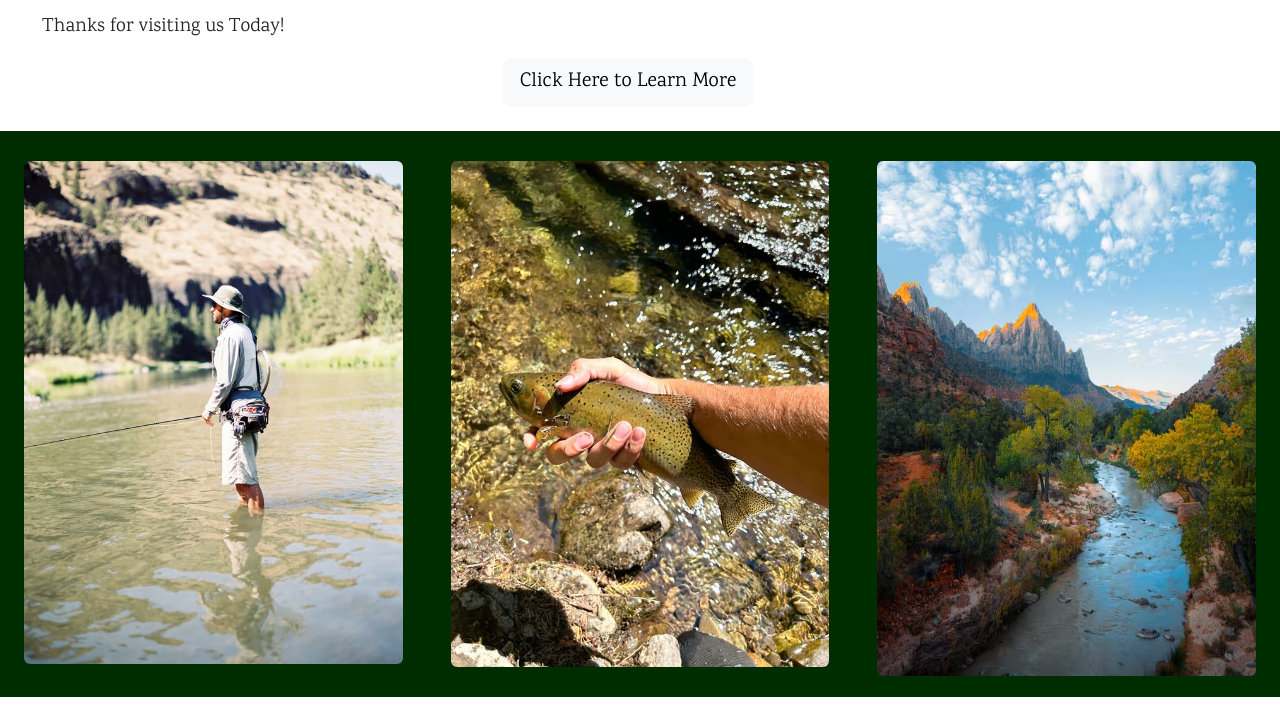
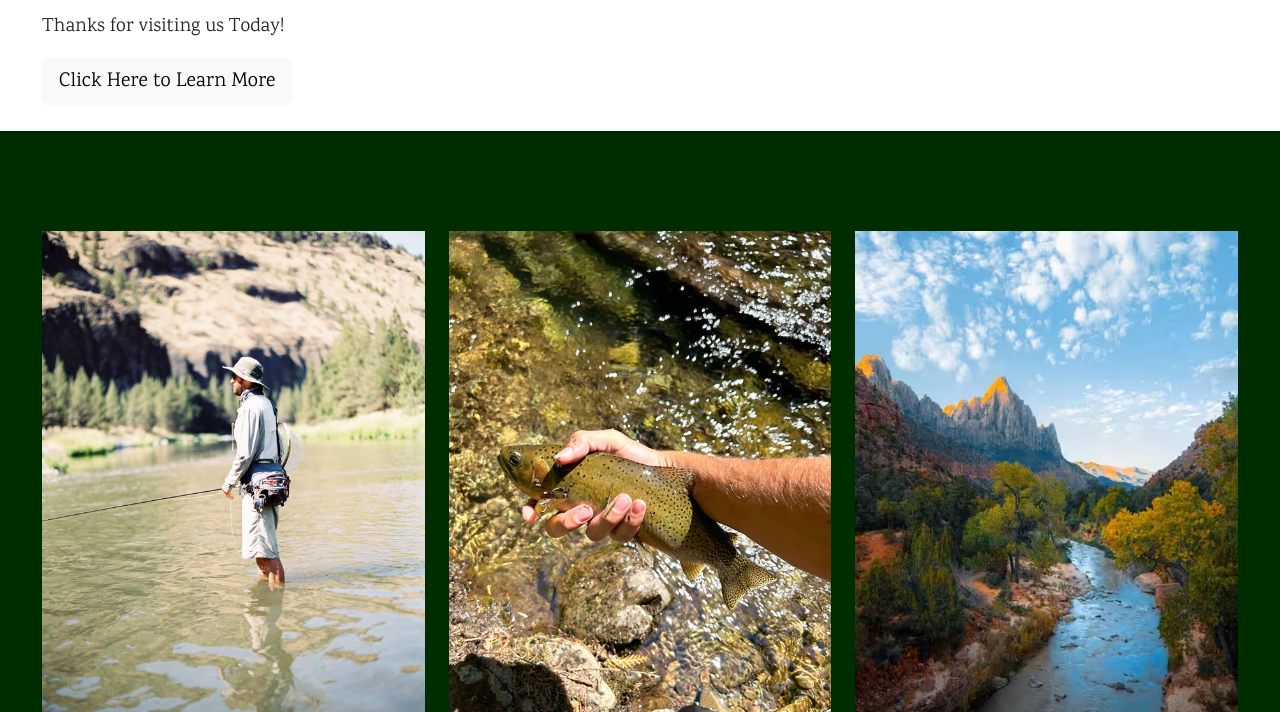
Before and after one commit to Coelecanth/Project1-final, a website: page index.html in a window 1280 px wide. Shown: the part 811-1523 px from the top of the page. Drawn offline with nearby package versions, Linux system fonts and the light colour scheme; a web font is replaced by a local one.

Commit message:
Debig/Fix - based on feedback corected styles and images, formatting for pages.

```diff
--- a/assets/css/style.css
+++ b/assets/css/style.css
@@ -18,25 +18,21 @@
     background-size: cover;
     min-height: 50vh;
 }
- /*--apply background gradeint to give subtle fade on Hero Banner for index, and FAQ-----*/
+ /*------------apply background gradeint to give subtle fade on Hero Banner for index, and FAQ-----*/
 .black-box {
     background: rgb(42,38,0);
     background: linear-gradient(180deg, rgba(42,38,0,1) 0%, rgba(42,38,0,0.5) 85%, rgba(42,38,0,0) 100%);
 }
-
-/* --------------------hero headings--------------------*/
+/* --------------------hero font settings--------------------*/
 .title-header {
     color: #bfd8bdff;
     font-family:  'Great Vibes', cursive;
     padding-top: 2%;
 }
-
 .tagline-heading {
     color: #77bfa3ff;
     font-family:  'Radley', serif;
-
 }
-
  /*----------- formatting for form/contact page------------------- */
  .tagline-heading-form {
     /*color:  #98c9a3ff; */
@@ -86,7 +82,6 @@
     background: rgb(42,38,0);
     background: linear-gradient(180deg, rgba(42,38,0,0.9) 0%, rgba(42,38,0,0.5) 70%, rgba(42,38,0,0.3) 95%, rgba(42,38,0,0) 100%);
 }
-
 .logo-form {
     /*--apply background in case image does not load, with contrasting colour-----*/
     background-color: #002d00ff;
@@ -101,10 +96,15 @@
 background-color: #002d00ff;
 }
 
-.loc-img-format {
-    max-height:100%;
-    margin-top: 30px;
-    margin-bottom: 30px;
+.loc-band-format {
+    padding-top: 60px;
+    padding-bottom: 60px;
+    padding-left: 30px;
+    padding-right: 30px;
+}
+.loc-band-img-format {
+    padding-top:40px;
+    padding-bottom:40px;
 
 }
 /* ---------------------General page settings----------*/
@@ -116,47 +116,36 @@ body {
     font-size: 1.2rem;
     margin-left: 30px;
     margin-right: 30px;
-
 }
 
 /* ----- this is applied across all pages - padding grid should be set to height to match footer---- */
 .loc-grid-padding{
     padding-bottom:  150px;
-
 }
-.loc-para-padding{
-    padding-bottom:  25px;
-
-}
-
-
 
 /* ---------------FAQ text formattitng ------------------------- */
 .loc-text-gallery-heading {
     color: #2a2600ff;
     font-family:  'Radley', serif;
 }
-
+.loc-para-padding{
+    padding-bottom:  25px;
+}
 .loc-text-faq {
     margin-top: 10px;
     margin-bottom: 10px;
-    margin-right: 20px;
-    margin-left: 20px;
+    padding: auto;
     text-align: justify;
     font-size:  1.2rem;
 }
-
 .loc-text-faq-center {
     margin-top: 10px;
-    margin-left: 20px;
-    margin-right: 20px;
+    margin-bottom: 10px;
+    padding: auto;
     text-align: justify;
    font-size:  1.2rem;
 }
-
-
 .loc-faq-contact {
-
     font-size:  1.2rem;
     margin-left: 20px;
     margin-right: 20px;
@@ -170,8 +159,6 @@ body {
        justify-content:left;
        font-size:  1.5rem;
 }
-
-
 /* ------------targets global footer properties ------------*/
 .loc-footer {
     background-color: #98c9a3ff;
@@ -186,7 +173,6 @@ body {
     margin-left: 5px;
     padding-right: 5px;
 }
-
 .loc-social-links li a i {
     padding-bottom: 5px;
     padding-top: 16px;
@@ -200,11 +186,9 @@ body {
     background: #bfd8bdff;
     transition: all 0.35s ease-in-out;
 }
-
 .loc-social-links li a i:hover {
     background: #002d006f;
 }
-
 .loc-text-copy {
     font-family:  'Radley', serif;
     font-size: 1.1em;
--- a/index.html
+++ b/index.html
@@ -63,26 +63,27 @@
 			</div>
 
 			<div class="row">
-				<div class="col text-center loc-text-body loc-para-padding">
+				<div class="col loc-text-body loc-para-padding">
 					<a class="btn btn-light btn-block btn-lg" href="faq.html#aboutus" role="button">
 						Click Here to Learn More</a>
 				</div>
 			</div>
 		<!-- coloured band with images  -->
 			<br>
-			<div class="contianer px-4">
-				<div class="row bg-row-band justify-content-center gx-5">
+			<div class="container">
+				<div class="row bg-row-band d-flex justify-content-center loc-band-format">
 					<div class="col-sm-12 col-md-6 col-lg-4">
-						<img src="assets/img/1000006390.avif" class="img-fluid rounded loc-img-format"
+						<img src="assets/img/1000006390.avif" class="img-fluid rounded loc-band-img-format"
 							alt="Fly Fishing in river-Responsive image">
 					</div>
 					<div class="col-sm-12 col-md-6 col-lg-4">
-						<img src="assets/img/1000006391-800.avif" class="img-fluid rounded loc-img-format"
-							alt="Trout Being retunred-Responsive image">
+						<img src="assets/img/1000006391-800.avif" class="img-fluid rounded loc-band-img-format"
+							alt="Trout Being returned-Responsive image">
 					</div>
 					<div class="col-sm-12 col-md-6 col-lg-4">
-						<img src="assets/img/3225517.avif" class="img-fluid rounded loc-img-format" style="min-height:91%;" alt="Scenic river view-Responsive image">
-					</div>
+						<img src="assets/img/3225517-3.avif"  class="img-fluid rounded loc-band-img-format"
+						alt="Scenic river view-Responsive image">
+					</div> <!---style="min-height:91%;" -->
 				</div>
 			</div>
 			<div class="row loc-para-padding">
```
Also changed, not shown: faq.html (+6 -7 lines), assets/img/3225517-1.avif (deleted), assets/img/3225517-3.avif (added), assets/img/3225517.avif (deleted). Lines whose indentation alone changed are shown as unchanged.
